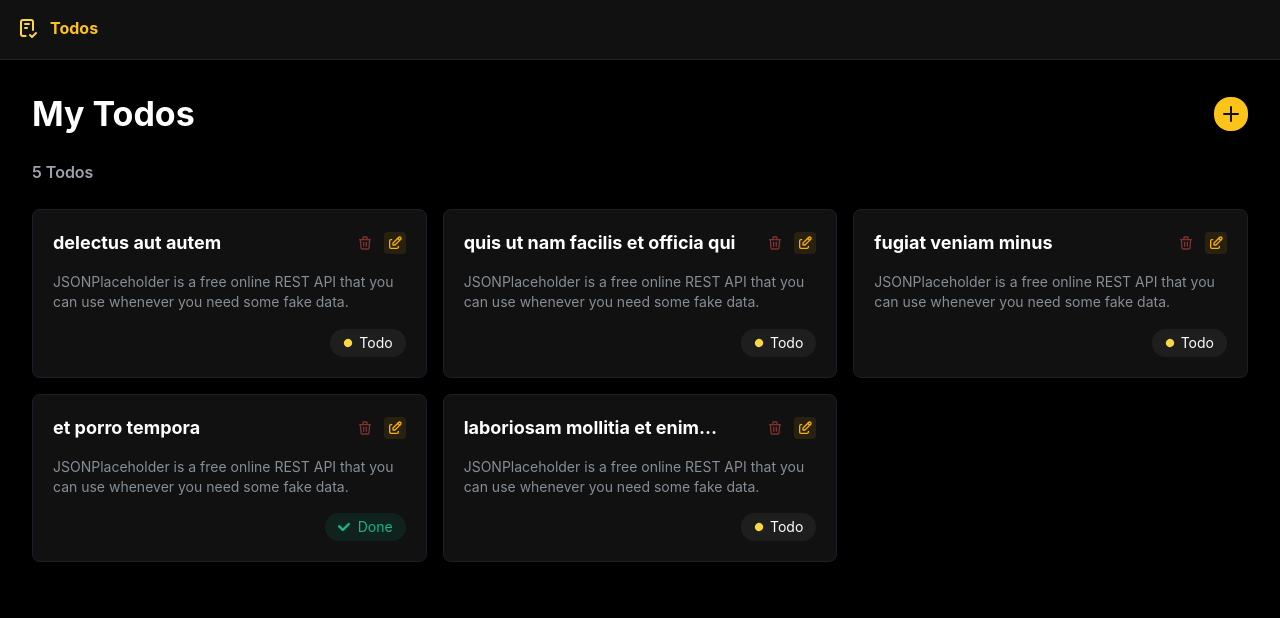
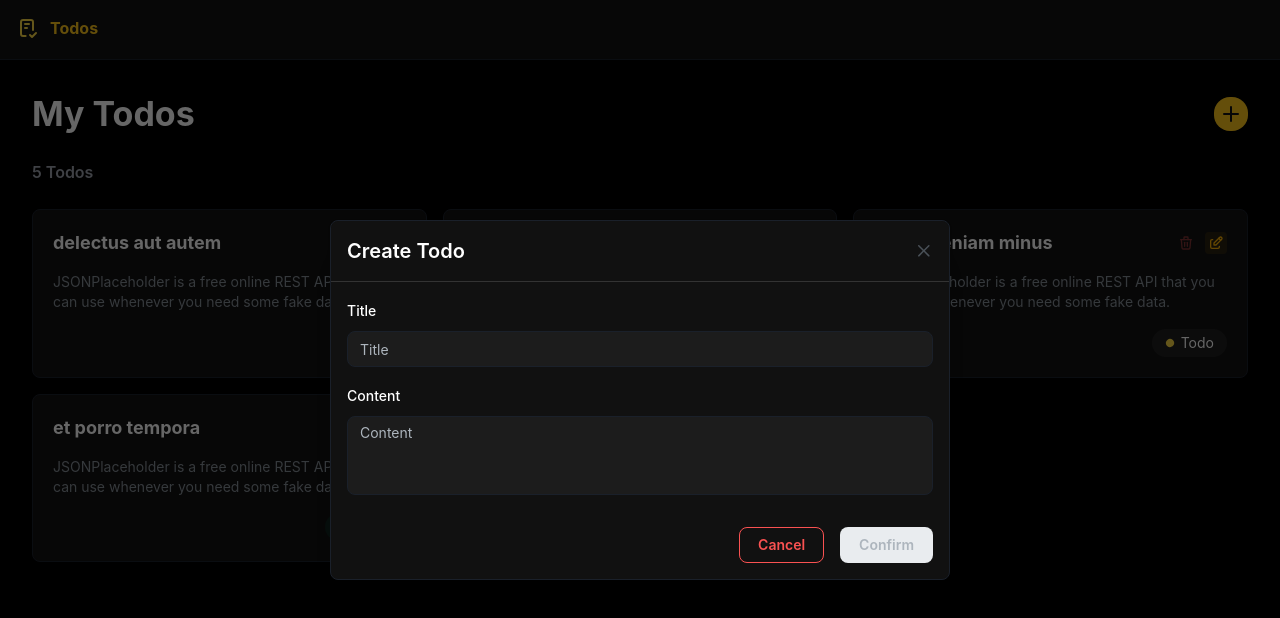
Before and after one commit to Supakorn-suri/todo-list-web, a Next.js app: page / in a window 1280 px wide. Both pictures are taken after a click on the button 1231 px from the left and 114 px from the top of the page. Shown: the top 618 px of the page. Built offline with nearby package versions, Linux system fonts and the light colour scheme.

Commit message:
feat: add mantine/form and update input styles

```diff
--- a/app/layout.tsx
+++ b/app/layout.tsx
@@ -46,6 +46,32 @@ const theme = createTheme({
         },
       },
     },
+    TextInput: {
+      styles: {
+        label: {
+          color: "white",
+        },
+        input: {
+          marginTop: "8px",
+          backgroundColor: "#1C1C1C",
+          borderColor: "#1A202A",
+          color: "white",
+        },
+      },
+    },
+    Textarea: {
+      styles: {
+        label: {
+          color: "white",
+        },
+        input: {
+          marginTop: "8px",
+          backgroundColor: "#1C1C1C",
+          borderColor: "#1A202A",
+          color: "white",
+        },
+      },
+    },
   },
 });
 
--- a/app/page.tsx
+++ b/app/page.tsx
@@ -10,12 +10,13 @@ import {
   ActionIcon,
   SimpleGrid,
 } from "@mantine/core";
-import { useHeadroom } from "@mantine/hooks";
+import { useDisclosure, useHeadroom } from "@mantine/hooks";
 import { IconChecklist, IconPlus } from "@tabler/icons-react";
 import { useEffect, useState } from "react";
 
 import { getTodos, Todo } from "@/api/todoApi";
 import { TodoCard } from "@/components/TodoCard";
+import { CreateTodoModal } from "@/components/CreateTodoModal";
 
 export default function Home() {
   const pinned = useHeadroom({ fixedAt: 120 });
@@ -36,10 +37,11 @@ export default function Home() {
 
   const handleCompletedChange = (id: number, completed: boolean) =>
     setTodos((todos) =>
-      todos.map((todo) =>
-        todo.id === id ? { ...todo, completed } : todo
-      )
+      todos.map((todo) => (todo.id === id ? { ...todo, completed } : todo))
     );
+
+  const [openedCreateTodo, { open: openCreateTodo, close: closeCreateTodo }] =
+    useDisclosure(false);
 
   return (
     <AppShell
@@ -69,7 +71,12 @@ export default function Home() {
               <Title order={1} c="white">
                 My Todos
               </Title>
-              <ActionIcon bg="yellow.5" radius="lg" size="lg">
+              <ActionIcon
+                bg="yellow.5"
+                radius="lg"
+                size="lg"
+                onClick={openCreateTodo}
+              >
                 <IconPlus size={24} color="#111111" />
               </ActionIcon>
             </Group>
@@ -89,6 +96,11 @@ export default function Home() {
                 />
               ))}
             </SimpleGrid>
+
+            <CreateTodoModal
+              opened={openedCreateTodo}
+              onClose={closeCreateTodo}
+            />
           </Stack>
         </Container>
       </AppShell.Main>
--- a/components/CreateTodoModal.tsx
+++ b/components/CreateTodoModal.tsx
@@ -1,3 +1,5 @@
+"use client";
+
 import {
   Modal,
   Stack,
@@ -7,26 +9,64 @@ import {
   Button,
   ModalBaseProps,
 } from "@mantine/core";
+import { useForm } from "@mantine/form";
 
 export const CreateTodoModal = ({
   opened,
   onClose,
   ...rest
 }: ModalBaseProps) => {
+  const form = useForm({
+    initialValues: {
+      title: "",
+      content: "",
+    },
+
+    validate: {
+      title: (value) =>
+        value.trim().length === 0 ? "Title is required" : null,
+    },
+  });
+
+  const handleSubmit = async (values: typeof form.values) => {
+    // TODO : create todo context + toast
+    console.log(values);
+
+    form.reset();
+    onClose();
+  };
+
   return (
     <Modal opened={opened} onClose={onClose} title="Create Todo" {...rest}>
+      <form onSubmit={form.onSubmit(handleSubmit)}>
         <Stack gap={16}>
-        <TextInput label="Title" placeholder="Title" />
-        <Textarea label="Content" placeholder="Content" />
+          <TextInput
+            label="Title"
+            placeholder="Title"
+            {...form.getInputProps("title")}
+          />
+          <Textarea
+            label="Content"
+            placeholder="Content"
+            autosize
+            minRows={3}
+            {...form.getInputProps("content")}
+          />
           <Group justify="flex-end" mt="md">
-          <Button radius="md" variant="outline" color='red'>
+            <Button radius="md" variant="outline" color="red" onClick={onClose}>
               Cancel
             </Button>
-          <Button type="submit" radius="md" color='teal'>
-            Create
+            <Button
+              type="submit"
+              radius="md"
+              color="teal"
+              disabled={!form.isValid()}
+            >
+              Confirm
             </Button>
           </Group>
         </Stack>
+      </form>
     </Modal>
   );
 };
--- a/components/EditTodoModal.tsx
+++ b/components/EditTodoModal.tsx
@@ -1,3 +1,4 @@
+import { Todo } from "@/api/todoApi";
 import {
   Modal,
   Stack,
@@ -7,31 +8,89 @@ import {
   Button,
   ModalBaseProps,
 } from "@mantine/core";
+import { useForm } from "@mantine/form";
+import { modals } from "@mantine/modals";
+import { useEffect } from "react";
 
 interface EditTodoModalProp extends ModalBaseProps {
-  todoId: number;
+  todo: Todo;
 }
 
 export const EditTodoModal = ({
-  todoId,
+  todo,
   opened,
   onClose,
   ...rest
 }: EditTodoModalProp) => {
+  const form = useForm({
+    initialValues: {
+      title: todo?.title ?? "",
+      content: todo?.content ?? "",
+    },
+    validate: {
+      title: (value) =>
+        value.trim().length === 0 ? "Title is required" : null,
+    },
+  });
+
+  useEffect(() => {
+    if (todo) {
+      form.setValues({
+        title: todo.title,
+        content: todo.content,
+      });
+    }
+  }, [todo]);
+
+  const handleSubmit = async (values: typeof form.values) => {
+    if (!todo) return;
+
+    // TODO : update todo context + toast
+    console.log({
+      ...todo,
+      title: values.title.trim(),
+      content: values.content.trim(),
+    });
+
+    onClose();
+  };
+
   return (
-    <Modal opened={opened} onClose={onClose} title="Create Todo" {...rest}>
+    <Modal opened={opened} onClose={onClose} title="Edit Todo" {...rest}>
+      <form onSubmit={form.onSubmit(handleSubmit)}>
         <Stack gap={16}>
-        <TextInput label="Title" placeholder="Title" />
-        <Textarea label="Content" placeholder="Content" />
+          <TextInput
+            label="Title"
+            placeholder="Title"
+            {...form.getInputProps("title")}
+          />
+          <Textarea
+            label="Content"
+            placeholder="Content"
+            autosize
+            minRows={3}
+            {...form.getInputProps("content")}
+          />
           <Group justify="flex-end" mt="md">
-          <Button radius="md" variant="outline" color="red">
+            <Button
+              radius="md"
+              variant="outline"
+              color="red"
+              onClick={modals.closeAll}
+            >
               Cancel
             </Button>
-          <Button type="submit" radius="md" color="teal">
+            <Button
+              type="submit"
+              radius="md"
+              color="teal"
+              disabled={!form.isValid()}
+            >
               Create
             </Button>
           </Group>
         </Stack>
+      </form>
     </Modal>
   );
 };
--- a/components/TodoCard.tsx
+++ b/components/TodoCard.tsx
@@ -12,6 +12,8 @@ import { IconTrash, IconEdit, IconCircleFilled } from "@tabler/icons-react";
 import { modals } from "@mantine/modals";
 
 import { Todo } from "@/api/todoApi";
+import { EditTodoModal } from "./EditTodoModal";
+import { useDisclosure } from "@mantine/hooks";
 
 interface TodoCardProps extends CardProps {
   todo: Todo;
@@ -26,7 +28,8 @@ export const TodoCard = ({
   ...rest
 }: TodoCardProps) => {
   const { id, title, content, completed } = todo;
-
+  const [openedEditModal, { open: openEditModal, close: closeEditModal }] =
+    useDisclosure(false);
   const openedDeleteModal = () =>
     modals.openConfirmModal({
       size: "md",
@@ -39,9 +42,10 @@ export const TodoCard = ({
       labels: { confirm: "Confirm", cancel: "Cancel" },
       confirmProps: { color: "red" },
       cancelProps: { color: "gray", variant: "outline" },
-      onCancel: () => console.log("Cancel"),
-      onConfirm: () => console.log("Confirmed"),
+      onCancel: () => modals.closeAll,
+      onConfirm: () => modals.closeAll,
     });
+
   return (
     <Card
       key={id}
@@ -85,7 +89,16 @@ export const TodoCard = ({
             >
               <IconTrash size={16} />
             </ActionIcon>
-            <ActionIcon variant="light" size="sm" radius="sm" color="yellow">
+            <ActionIcon
+              variant="light"
+              size="sm"
+              radius="sm"
+              color="yellow"
+              onClick={(e) => {
+                e.stopPropagation();
+                openEditModal();
+              }}
+            >
               <IconEdit size={16} />
             </ActionIcon>
           </Group>
@@ -114,6 +127,12 @@ export const TodoCard = ({
             </Group>
           </Chip>
         </Group>
+
+        <EditTodoModal
+          todo={todo}
+          opened={openedEditModal}
+          onClose={closeEditModal}
+        />
       </Stack>
     </Card>
   );
--- a/package.json
+++ b/package.json
@@ -10,6 +10,7 @@
   },
   "dependencies": {
     "@mantine/core": "^8.3.10",
+    "@mantine/form": "^8.3.10",
     "@mantine/hooks": "^8.3.10",
     "@mantine/modals": "^8.3.10",
     "@tabler/icons-react": "^3.36.0",
```
Also changed, not shown: 1 other file (tests, documents, lock files or other folders). Lines whose indentation alone changed are shown as unchanged.
